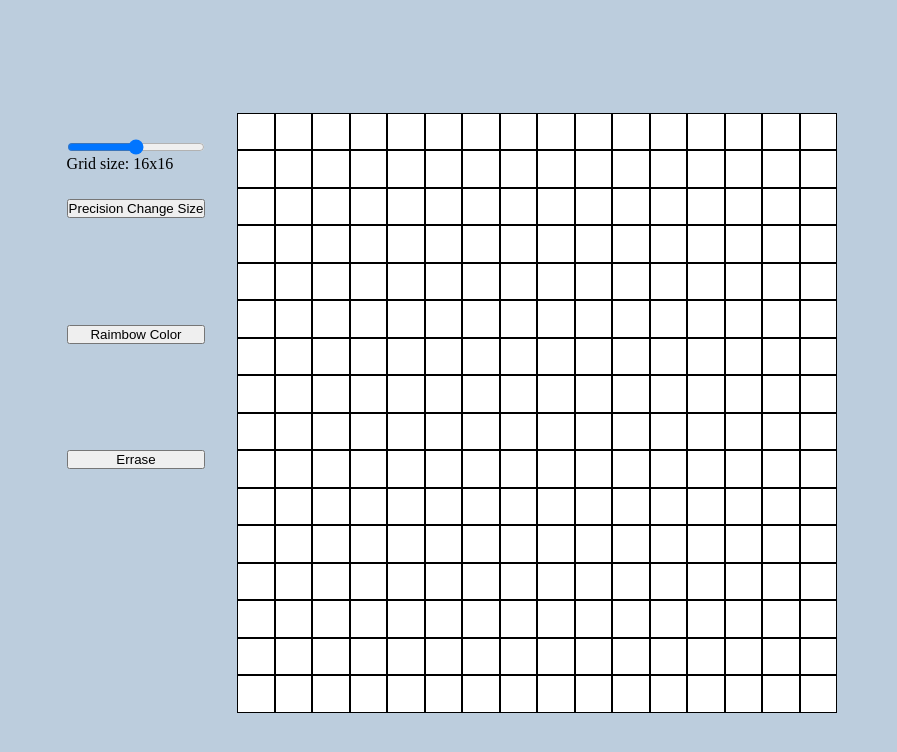
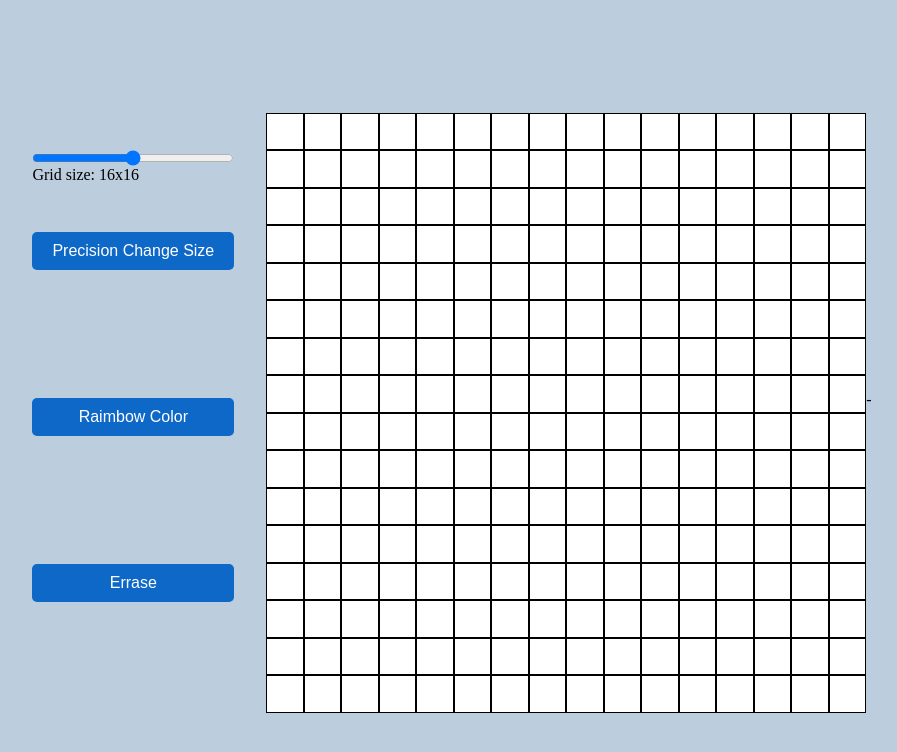
Before and after one commit to CarlosArroyoB/Etch-a-Sketch-OdinProject, a plain HTML site: page index.html in a window 1280 px wide. Shown: the whole page, without its empty margins (188-1085 px from the left). Drawn offline with Linux system fonts and the light colour scheme.

Commit message:
Adding buttons functionality

```diff
--- a/index.html
+++ b/index.html
@@ -1,4 +1,4 @@
-<!DOCTYPE html>
+-<!DOCTYPE html>
 <html lang="en">
 <head>
     <meta charset="UTF-8">
--- a/script.js
+++ b/script.js
@@ -2,8 +2,11 @@ const containerDivs = document.querySelector(".containerDivs");
 const range = document.querySelector("#inputRange");
 const buttonSize = document.querySelector(".button");
 const gridSize = document.querySelector("#grid-size");
+const buttonErrase = document.querySelector(".button2");
 
 let defaultSize = 16;
+let doClick = false;
+
 const createDivs = (size) => {
     let proportions = 600/size;
     let totalSquares = size*size;
@@ -14,18 +17,24 @@ const createDivs = (size) => {
     square.style.height = `${proportions}px`;
     square.style.border = "0.5px solid #000";
     square.classList.add("square");
-    square.addEventListener("mouseover", (e) => {
-      square.style.backgroundColor = "black";
+    square.addEventListener("mouseover", () => {
+      if(doClick){
+        square.style.backgroundColor = "white";
+      } else{
+        square.style.backgroundColor = "black";
+      }
+
     });
     containerDivs.appendChild(square);
   }
   containerDivs.style.gridTemplateColumns = `repeat(${range.value}, 1fr)`;
+  return range.value;
 }
 createDivs(defaultSize);
 const changeSize = () =>{
 
   gridSize.textContent = `Grid size: ${range.value}x${range.value}`
-  createDivs(range.value);
+  createDivs(range.value,"black");
 }
 const popWindowSize  =() =>{
   let size = parseInt(prompt("Please enter a number bettwen 10 - 100: "));
@@ -34,7 +43,13 @@ const popWindowSize  =() =>{
     return popWindowSize();
   }
   gridSize.textContent = `Grid size: ${size}x${size}`
-  createDivs(size);
+  createDivs(size,"black");
 }
+
 buttonSize.addEventListener("click",popWindowSize)
 range.addEventListener("input",changeSize);
+buttonErrase.addEventListener("click",() =>{
+  doClick = !doClick;
+  console.log(doClick);
+  buttonErrase.classList.toggle('pressed');
+});
--- a/styles.css
+++ b/styles.css
@@ -26,22 +26,42 @@ body{
   display: flex;
   flex-direction: column;
   margin-right: 2em;
-  margin-bottom: 12em;
+  margin-bottom: 3em;
 }
 .button{
-  display: flex;
-  justify-content: center;
-  margin-top: 2em;
+  padding: 10px 20px;
+  font-size: 16px;
+  background-color: #0d68c8;
+  color: #ffffff;
+  border: none;
+  border-radius: 5px;
+  cursor: pointer;
+  margin-top: 3em;
 }
 .button1{
-  display: flex;
-  justify-content: center;
+  padding: 10px 20px;
+  font-size: 16px;
+  background-color: #0d68c8;
+  color: #ffffff;
+  border: none;
+  border-radius: 5px;
+  cursor: pointer;
   margin-top: 8em;
 }
 .button2{
-  display: flex;
-  justify-content: center;
+  padding: 10px 20px;
+  font-size: 16px;
+  background-color: #0d68c8;
+  color: #ffffff;
+  border: none;
+  border-radius: 5px;
+  cursor: pointer;
   margin-top: 8em;
+}
+
+/* Estilos para el botón cuando tiene la clase "pressed" */
+.button2.pressed {
+  background-color: #0d3179;
 }
 .square{
   box-sizing: border-box;
```
